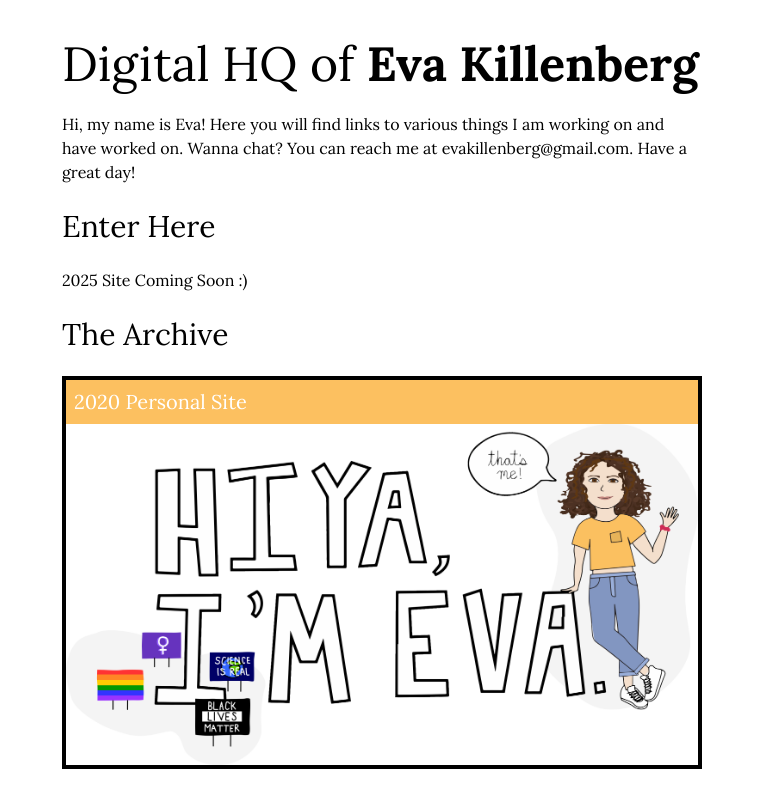
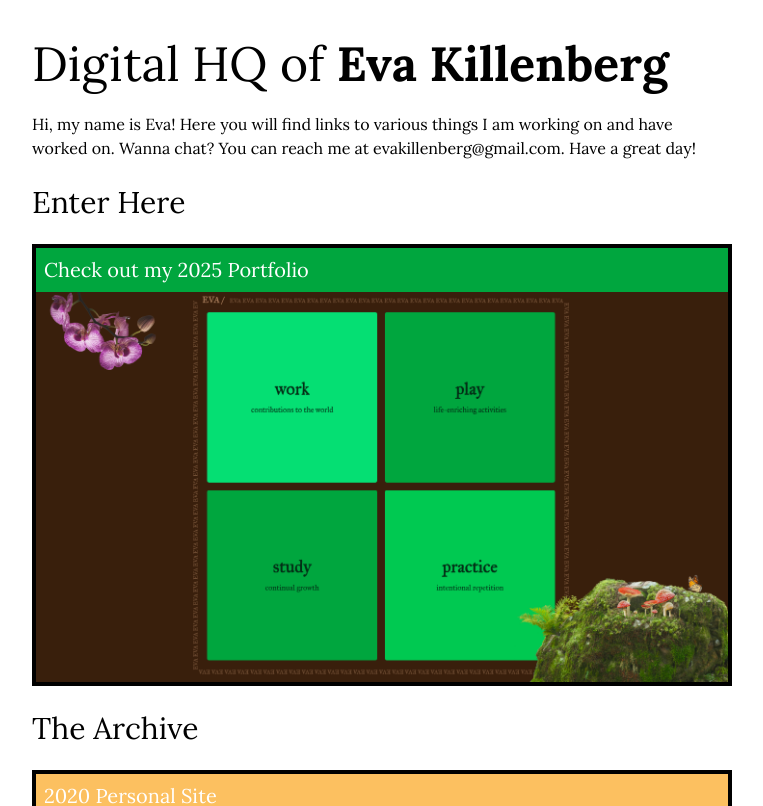
Before and after one commit to evakill/evakill.github.io, a Next.js app: page / in a window 1280 px wide. Shown: the top 806 px of the page, without its empty margins (258-1021 px from the left). Built offline with nearby package versions, Linux system fonts and the light colour scheme.

Commit message:
add 2025 site

```diff
--- a/src/app/page.tsx
+++ b/src/app/page.tsx
@@ -2,11 +2,25 @@ import Image from "next/image";
 
 export default function Home() {
   return (
-    <div className="flex flex-col px-[25vw] py-10 w-full gap-6">
+    <div className="flex flex-col m-auto py-10 w-[50vw] min-w-[700px] gap-6">
       <h1 className="text-5xl">Digital HQ of <b>Eva Killenberg</b></h1>
       <p>Hi, my name is Eva! Here you will find links to various things I am working on and have worked on. Wanna chat? You can reach me at evakillenberg@gmail.com. Have a great day!</p>
       <h2 className="text-3xl">Enter Here</h2>
-      <p> 2025 Site Coming Soon :)</p>
+      <a href="https://2025.evakillenberg.com">
+        <div className="flex flex-col w-full hover:scale-101 transition-transform duration-600 ease-in-out border-4 border-black">
+          <div className="w-full bg-green-600 text-white text-left p-2 text-xl">
+            Check out my 2025 Portfolio
+          </div>
+          <Image
+            src="/v2025-header.png"
+            alt="My Website From 2025"
+            width={800}
+            height={432}
+            style={{ width: "80vw", height: "auto", display: "block", margin: "0 auto" }}
+            sizes="80vw"
+          />
+        </div>
+      </a>
       <h2 className="text-3xl">The Archive</h2>
       <a href="https://evakillenberg.com">
         <div className="flex flex-col w-full hover:scale-101 transition-transform duration-600 ease-in-out border-4 border-black">
```
Also changed, not shown: public/v2025-header.png (added).
